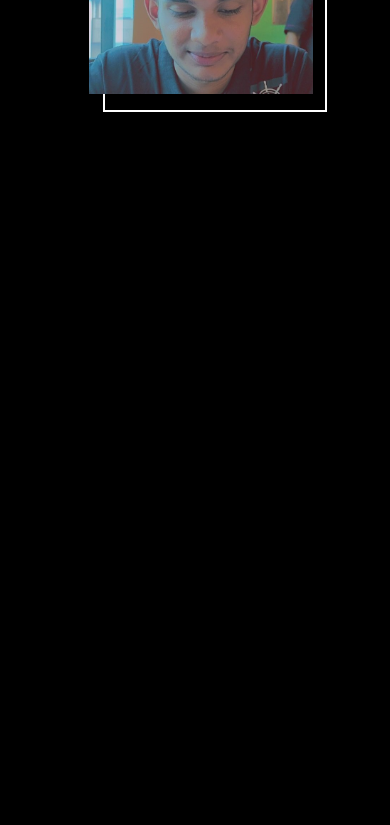
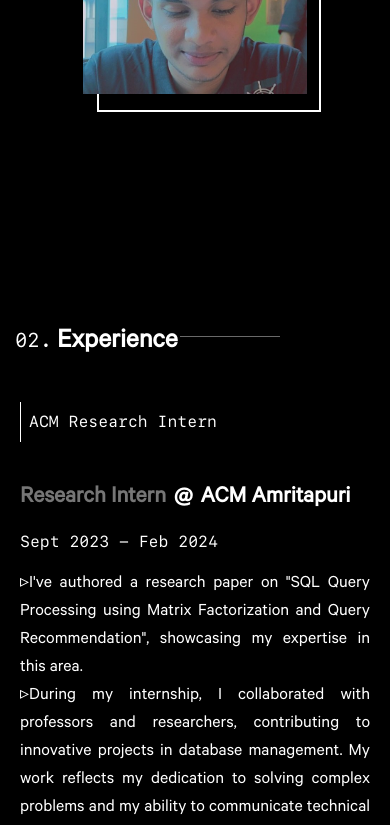
Before and after one commit to Rohithk2003/portfolio, a Next.js app: page / in a window 390 px wide. Shown: the part 1868-2693 px from the top of the page. Built offline with nearby package versions, Linux system fonts and the light colour scheme; what tailwindcss-animated would draw is missing.

Commit message:
added experience

```diff
--- a/components/experience.js
+++ b/components/experience.js
@@ -1,11 +1,12 @@
-import {Inter} from "next/font/google";
-import {useInView} from "react-intersection-observer";
+import { Inter } from "next/font/google";
+import { useInView } from "react-intersection-observer";
 import localFont from "next/font/local";
 import Link from "next/link";
 import Image from "next/image";
+import { useState } from "react";
 
-const sf = localFont({src: "./sf.otf"});
-const ca = localFont({src: "./ca.otf"});
+const sf = localFont({ src: "./sf.otf" });
+const ca = localFont({ src: "./ca.otf" });
 
 const inter = Inter({
 	subsets: ["latin"],
@@ -16,18 +17,19 @@
 		threshold: 0.3,
 		triggerOnce: true,
 	});
+	const [active, setactive] = useState(true);
 
 	return (
 		<div
 			id={"about"}
-            className={`h-max text-justify mt-28 lg:pt-36  flex flex-wrap justify-center md:pl-[184px] sm:pl-14 pl-5 md:p-20 sm:p-14 p-5 xs:pt-0 pt-20  pr-2 `}
+			className={`h-max text-justify mt-28 lg:pt-36  flex flex-wrap justify-center lg:pl-[184px] md:pl-20     pl-5 md:p-20 sm:p-14 p-5 xs:pt-0 pt-20  pr-22 `}
 		>
 			<div className="w-full h-20">
 				<div className="flex flex-row gap-5 justify-start items-center ">
 					<div
-                        className={`about-text  text-[28px] after:md:w-[300px] after:w-[100px] after:md:left-[170px] after:left-[140px] font-bold `}
+						className={`about-text  before:content-['02.'] text-[28px] after:md:w-[300px] after:w-[100px] after:md:left-[170px] after:left-[140px] font-bold `}
 					>
-                        About Me
+						Experience
 					</div>
 				</div>
 			</div>
@@ -35,58 +37,46 @@
 				className={`flex flex-row flex-wrap xl:gap-0 gap-10 justify-center  items-center  w-full h-full`}
 			>
 				<div
-                    className={`${ca.className} md:w-1/2 w-full h-full text-start font-mono text-[20px] text-[#767676] flex flex-col gap-2`}
+					className={`${sf.className} lg:w-1/3 w-full h-full text-start font-mono text-[20px] text-[#767676] flex flex-col gap-2`}
 				>
-                    <div>
-                        Hello I&apos;m Rohith, a passionate frontend developer based in Poland, with
-                        over 4 years of commercial experience. Specializing in end-to-end
-                        development, I focus on crafting seamless user experiences through
-                        innovative solutions.
-                    </div>
-                    <div className={"2"}>
-                        My development roots are in
-                        <span
-                            className={"text-white pl-1.5 hover:underline transition-all duration-300 ease-in-out"}>React</span>,
-                        <span
-                            className={"text-white pr-1.5 hover:underline transition-all duration-300 ease-in-out"}> Next.js</span>,
-                        <span
-                            className={"text-white pr-1.5 hover:underline transition-all duration-300 ease-in-out"}>Django</span>
-                        and in
-                        general
-                        anything JavaScript related
-                        in React ecosystem.
-                    </div>
-                    <div className={""}>
-                        I&apos;m passionate about
-                        studying design principles to enhance user experiences across all my
-                        projects.
-                    </div>
-                    <div>
-                        Here are a few technologies I’ve been working with recently:
-                    </div>
-                    <ul className={"grid grid-cols-2 skills"}>
-                        <li>JavaScript (ES6+)</li>
-                        <li> TypeScript</li>
-                        <li> React</li>
-                        <li> Eleventy</li>
-                        <li> Node.js</li>
-                        <li> WordPress</li>
+					<ul className="flex lg:flex-col flex-row h-full justify-start md:w-[250px] w-full ">
+						<li
+							className={`text-white pl-2 h-10 text-center flex justify-center items-center  text-[16px] transition-all duration-300 ease-in-out hover:bg-[#222222]  ${
+								active ? "border-l-[1px] border-white" : ""
+							}`}
+						>
+							ACM Research Intern
+						</li>
 					</ul>
 				</div>
-                <div className={`w-1/2 h-full flex justify-center items-center`}>
-                    <div className={"w-56 h-56 object-fit relative ease-in-out"}>
-                        <div className={"relative image-overlay ease-in-out"}>
 				<div
-                                className={"w-56 h-52 transition-all duration-300 ease-in-out z-50 bg-white  absolute opacity-[0.1] hover:opacity-0 "}></div>
-                            <Image src={"/images/profile.jpg"} alt={"profile"}
-                                   className={"absolute z-30 w-56 hover:-translate-x-1 hover:-translate-y-1 object-cover"}
-                                   width={200}
-                                   height={200}/>
-
+					className={`lg:w-2/3 w-full h-full flex justify-start flex-col gap-4 items-start ${ca.className}`}
+				>
+					<div className="text-2xl font-bold flex flex-row gap-2">
+						<span className="text-[#767676]">Research Intern</span>{" "}
+						<span>@</span>
+						<span className="text-white">ACM Amritapuri</span>
 					</div>
-                        <div
-                            className={"w-56 h-56 bg-transparent border-2  border-white z-9 translate-x-[14px] translate-y-[2px] border-profile"}></div>
-                    </div>
+					<div className={`${sf.className}`}>Sept 2023 - Feb 2024</div>
+					<ul className={`${ca.className} skills text-lg `}>
+						<li>
+							I&apos;ve authored a research paper on &quot;SQL Query Processing
+							using Matrix Factorization and Query Recommendation&quot;,
+							showcasing my expertise in this area.
+						</li>
+						<li>
+							During my internship, I collaborated with professors and
+							researchers, contributing to innovative projects in database
+							management. My work reflects my dedication to solving complex
+							problems and my ability to communicate technical concepts
+							effectively.
+						</li>
+						<li>
+							Excited to continue exploring new frontiers in research and
+							technology, I&apos;m eager to contribute to transformative
+							projects and expand my skills as an ACM Research Intern.
+						</li>
+					</ul>
 				</div>
 			</div>
 		</div>
--- a/components/main.js
+++ b/components/main.js
@@ -1,9 +1,9 @@
-import {Inter} from "next/font/google";
+import { Inter } from "next/font/google";
 import localFont from "next/font/local";
 import Link from "next/link";
 
-const sf = localFont({src: "./sf.otf"});
-const ca = localFont({src: "./ca.otf"});
+const sf = localFont({ src: "./sf.otf" });
+const ca = localFont({ src: "./ca.otf" });
 const inter = Inter({
 	subsets: ["latin"],
 	weights: [300],
@@ -12,7 +12,7 @@
 	return (
 		<div
 			id={"home"}
-            className={`home pop-up md:mt-16 mt-14 md:animate-9 animate-2 flex bg-black flex-wrap  flex-col w-full h-dvh xs:gap-3 gap-6 md:gap-15! lg:gap-9  md:pl-44 sm:pl-14 pl-5 md:p-20 sm:p-14 p-5 xs:pt-0 pt-20  pr-2 `}
+			className={`home pop-up md:mt-16 mt-14 md:animate-9 animate-2 flex bg-black flex-wrap  flex-col w-full h-dvh xs:gap-3 gap-6 md:gap-9 lg:gap-9  lg:pl-44 md:pl-20     pl-5 md:p-20 sm:p-14 p-5 xs:pt-0 pt-20  pr-2 `}
 		>
 			<div
 				className={`md:h-3 md:mb-0 mb-6 md:mt-0 mt-11 h-6 w-full md:pl-0 pl-1 text-gray-300 ${sf.className}`}
--- a/pages/index.tsx
+++ b/pages/index.tsx
@@ -11,23 +11,20 @@
 import LeftSidebar from "@/components/leftSIdebar";
 import RightSidebar from "@/components/rightSidebar";
 
-import { useEffect, useState } from "react";
+import {useEffect, useState} from "react";
+import Experience from "@/components/experience";
 
 export default function Home() {
-	const [title, setTitle] = useState("Hello there fellow Coder!");
+    const [title, setTitle] = useState("Web Developer | Rohith Krishnan");
     useEffect(() => {
-		setTimeout(() => {
-			if (title === "Hello there fellow Coder!")
-				setTitle("Welcome to my Portfolio!");
-			else setTitle("Hello There Fellow Coder");
-		}, 2000);
+
     });
     return (
         <>
             <Head>
                 <title>{title}</title>
             </Head>
-			<Navbar />
+            <Navbar/>
             {/* <Main /> */}
             {/* <About /> */}
             {/* <Project /> */}
@@ -37,14 +34,15 @@
             {/* <Footer /> */}
             <div className={"flex "}>
                 <div className={"w-[5%] md:block hidden"}>
-					<LeftSidebar />
+                    <LeftSidebar/>
                 </div>
                 <div className={"md:w-[90%] h-[500vh] w-full text-white bg-black"}>
-					<Main />
-					<About />
+                    <Main/>
+                    <About/>
+                    <Experience/>
                 </div>
                 <div className={"w-[5%] md:block hidden"}>
-					<RightSidebar />
+                    <RightSidebar/>
                 </div>
             </div>
             <Script
--- a/styles/globals.css
+++ b/styles/globals.css
@@ -488,7 +488,6 @@
 }
 
 .about-text::before {
-    content: '01.';
     font-family: var(--font-sf);
     font-size: 20px;
     font-weight: 300;
```
Also changed, not shown: components/about.js (+51 -27 lines). Lines whose indentation alone changed are shown as unchanged.
